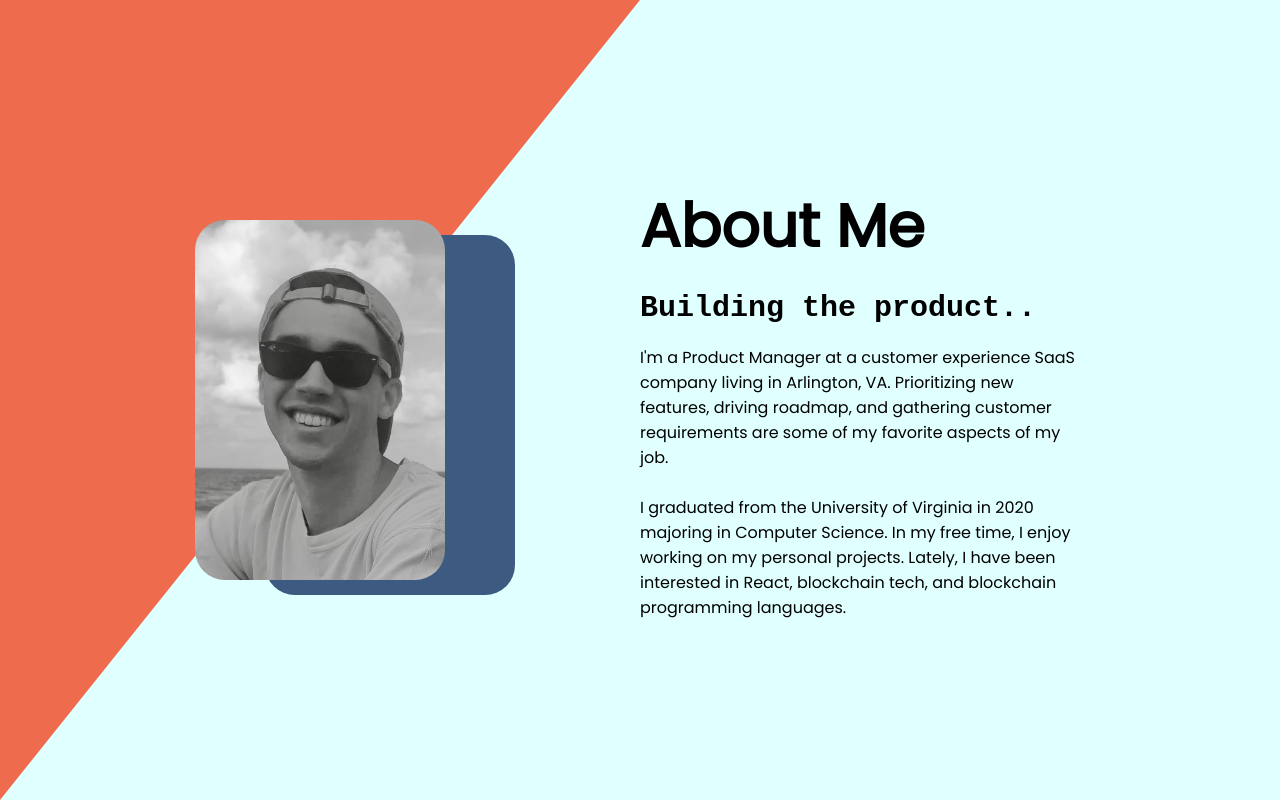
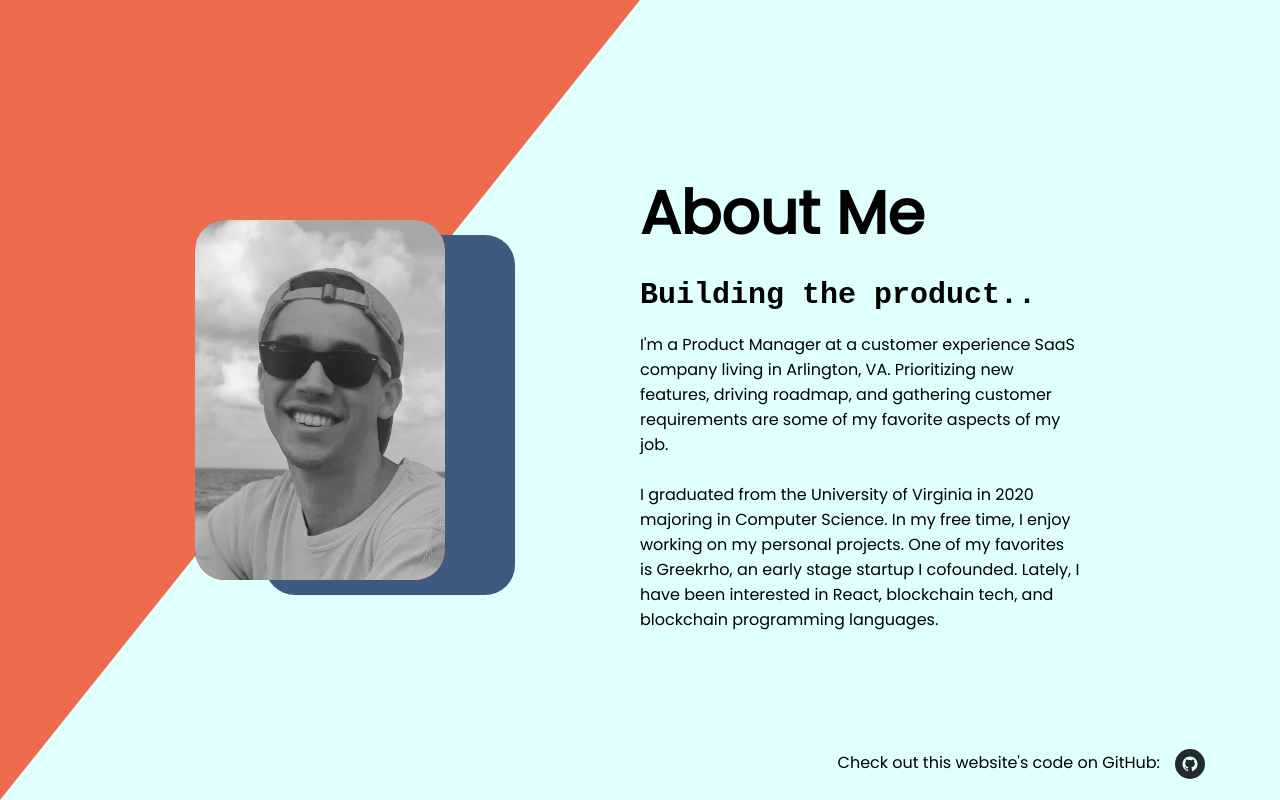
Before and after one commit to jonahanderson/jonahanderson-Website, a React (Create React App) app: page / in a window 1280 px wide. Shown: the part 800-1600 px from the top of the page. Built offline with nearby package versions, Linux system fonts and the light colour scheme.

Commit message:
finalized homepage, just intro and about

```diff
--- a/src/components/about/About.css
+++ b/src/components/about/About.css
@@ -56,7 +56,7 @@
 
 .about-title{
     font-size: 60px;
-    font-weight:bold;
+    font-weight: bold;
 }
 
 .about-sub{
@@ -79,3 +79,24 @@
     font-weight: 300;
     padding-right: 200px;
 }
+
+.whisper-wrapper{
+    padding-right: 75px;
+    position:absolute;
+    bottom:0;
+    right:0;
+}
+
+.whisper{
+    height: 50px;
+    display: inline-block;
+    bottom: 0px;
+
+
+}
+
+.about-icon{
+    display: inline-block;
+    bottom: 0px;
+    padding-left: 15px;
+}
--- a/src/components/about/About.js
+++ b/src/components/about/About.js
@@ -1,5 +1,7 @@
 import './About.css';
 import Me2 from "/home/jonah/code/jonahanderson.me/src/img/aboutprofile.jpg"
+import { SocialIcon } from 'react-social-icons';
+
 
 function About() {
   return (
@@ -23,11 +25,15 @@ function About() {
                 some of my favorite aspects of my job.
                 <br></br><br></br>
                 I graduated from the University of Virginia in 2020 majoring in Computer Science.
-                In my free time, I enjoy working on my personal projects. Lately, I have been interested
+                In my free time, I enjoy working on my personal projects. One of my favorites is Greekrho,
+                an early stage startup I cofounded. Lately, I have been interested
                 in React, blockchain tech, and blockchain programming languages.
+            </p>
+        </div>
 
-
-            </p>
+        <div className="whisper-wrapper">
+            <div className="whisper">Check out this website's code on GitHub: </div>
+            <div className="about-icon"> <SocialIcon url="https://github.com/jonahanderson/jonahanderson.me" style={{ height: 30, width: 30 }}/></div>
 
         </div>
     </div>
```
